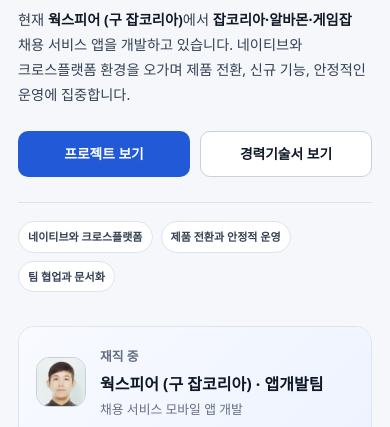
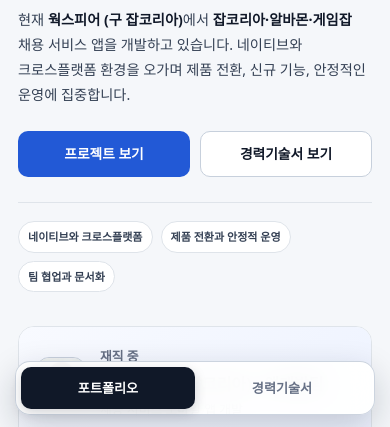
Before and after one commit to HeekangLim/Resume, a website: page index.html in a window 390 px wide. Shown: the part 417-844 px from the top of the page. Drawn offline with Linux system fonts and the light colour scheme; a web font is replaced by a local one.

Commit message:
feat: add mobile portfolio navigation tabs

```diff
--- a/index.html
+++ b/index.html
@@ -727,6 +727,7 @@
     .contact__card small { color: var(--ink); font-size: 0.9rem; }
 
     .footer { padding: 38px 20px; border-top: 1px solid var(--line); color: var(--ink-3); font-size: 0.78rem; text-align: center; }
+    .mobile-page-tabs { display: none; }
     .to-top {
       position: fixed;
       right: 22px;
@@ -775,7 +776,7 @@
 
     @media (max-width: 767px) {
       html { scroll-padding-top: 72px; }
-      body { line-height: 1.6; }
+      body { padding-bottom: calc(76px + env(safe-area-inset-bottom)); line-height: 1.6; }
       .nav { height: 62px; padding-inline: 18px; background: rgba(255,255,255,0.93); border-bottom-color: var(--line); backdrop-filter: blur(12px); }
       .nav__toggle { display: flex; }
       .nav__links {
@@ -908,7 +909,49 @@
       .car-next { right: -30px; }
       .modal__logo { min-height: 230px; }
       .imgview { padding: 18px; }
-      .to-top { right: 16px; bottom: 16px; }
+      .mobile-page-tabs {
+        position: fixed;
+        right: 14px;
+        bottom: calc(12px + env(safe-area-inset-bottom));
+        left: 14px;
+        z-index: 96;
+        display: grid;
+        grid-template-columns: repeat(2, minmax(0, 1fr));
+        width: auto;
+        max-width: 360px;
+        margin-inline: auto;
+        padding: 5px;
+        border: 1px solid rgba(199, 208, 220, 0.9);
+        border-radius: 15px;
+        background: rgba(255, 255, 255, 0.94);
+        box-shadow: 0 12px 34px rgba(16, 24, 40, 0.2);
+        opacity: 1;
+        transform: translateY(0);
+        transition: opacity 0.2s, transform 0.24s;
+        -webkit-backdrop-filter: blur(14px);
+        backdrop-filter: blur(14px);
+      }
+      .mobile-page-tabs.is-hidden {
+        opacity: 0;
+        pointer-events: none;
+        transform: translateY(calc(100% + 24px));
+      }
+      .mobile-page-tabs a {
+        display: flex;
+        min-height: 42px;
+        align-items: center;
+        justify-content: center;
+        border-radius: 10px;
+        color: var(--ink-3);
+        font-size: 0.82rem;
+        font-weight: 760;
+      }
+      .mobile-page-tabs a[aria-current="page"] {
+        background: var(--ink);
+        color: #fff;
+        box-shadow: 0 4px 12px rgba(16, 24, 40, 0.18);
+      }
+      .to-top { right: 16px; bottom: calc(84px + env(safe-area-inset-bottom)); }
     }
 
     @media (prefers-reduced-motion: reduce) {
@@ -1270,6 +1313,11 @@
       </div>
     </section>
   </main>
+
+  <nav class="mobile-page-tabs" id="mobilePageTabs" aria-label="포트폴리오 화면 전환">
+    <a href="index.html" aria-current="page">포트폴리오</a>
+    <a href="career.html">경력기술서</a>
+  </nav>
 
   <footer class="footer">
     <p>© 2026 임희강 · Lim Heekang. Mobile App Developer.</p>
@@ -1756,6 +1804,34 @@
     window.addEventListener('scroll', onScroll, { passive: true });
     onScroll();
 
+    // ---- Mobile page switcher: hide while scrolling down, reveal while scrolling up ----
+    const mobilePageTabs = document.getElementById('mobilePageTabs');
+    let lastPageTabsScrollY = Math.max(0, window.scrollY);
+    let pageTabsTicking = false;
+    const syncMobilePageTabs = () => {
+      const currentY = Math.max(0, window.scrollY);
+      const delta = currentY - lastPageTabsScrollY;
+
+      if (currentY < 80) {
+        mobilePageTabs.classList.remove('is-hidden');
+        lastPageTabsScrollY = currentY;
+      } else if (delta > 8) {
+        mobilePageTabs.classList.add('is-hidden');
+        lastPageTabsScrollY = currentY;
+      } else if (delta < -8) {
+        mobilePageTabs.classList.remove('is-hidden');
+        lastPageTabsScrollY = currentY;
+      }
+
+      pageTabsTicking = false;
+    };
+    window.addEventListener('scroll', () => {
+      if (pageTabsTicking) return;
+      window.requestAnimationFrame(syncMobilePageTabs);
+      pageTabsTicking = true;
+    }, { passive: true });
+    mobilePageTabs.addEventListener('focusin', () => mobilePageTabs.classList.remove('is-hidden'));
+
     const sectionLinks = [...navLinks.querySelectorAll('a')];
     const sectionObserver = new IntersectionObserver((entries) => {
       entries.forEach((entry) => {
```
Also changed, not shown: career.html (+85 -1 lines).
